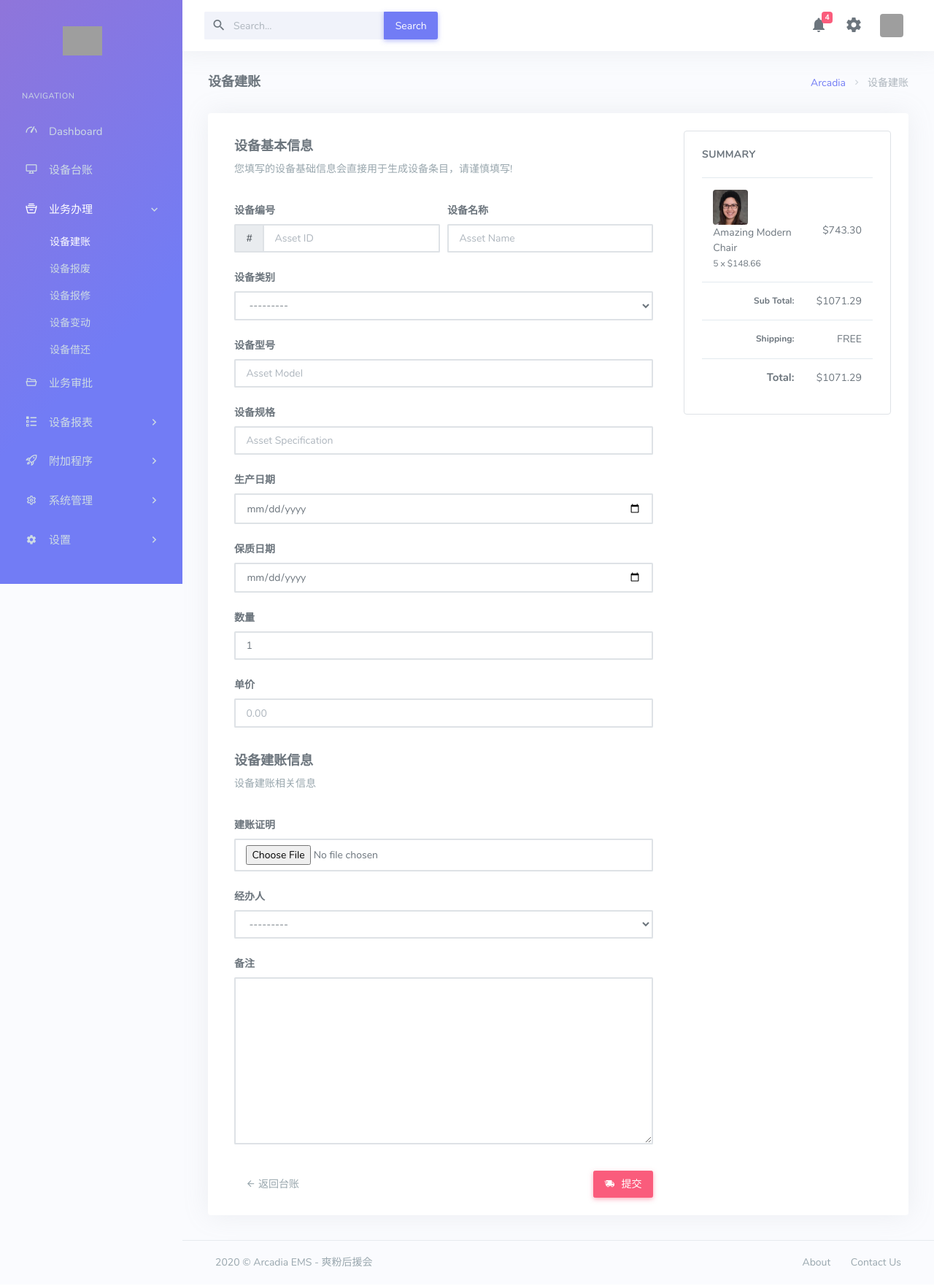
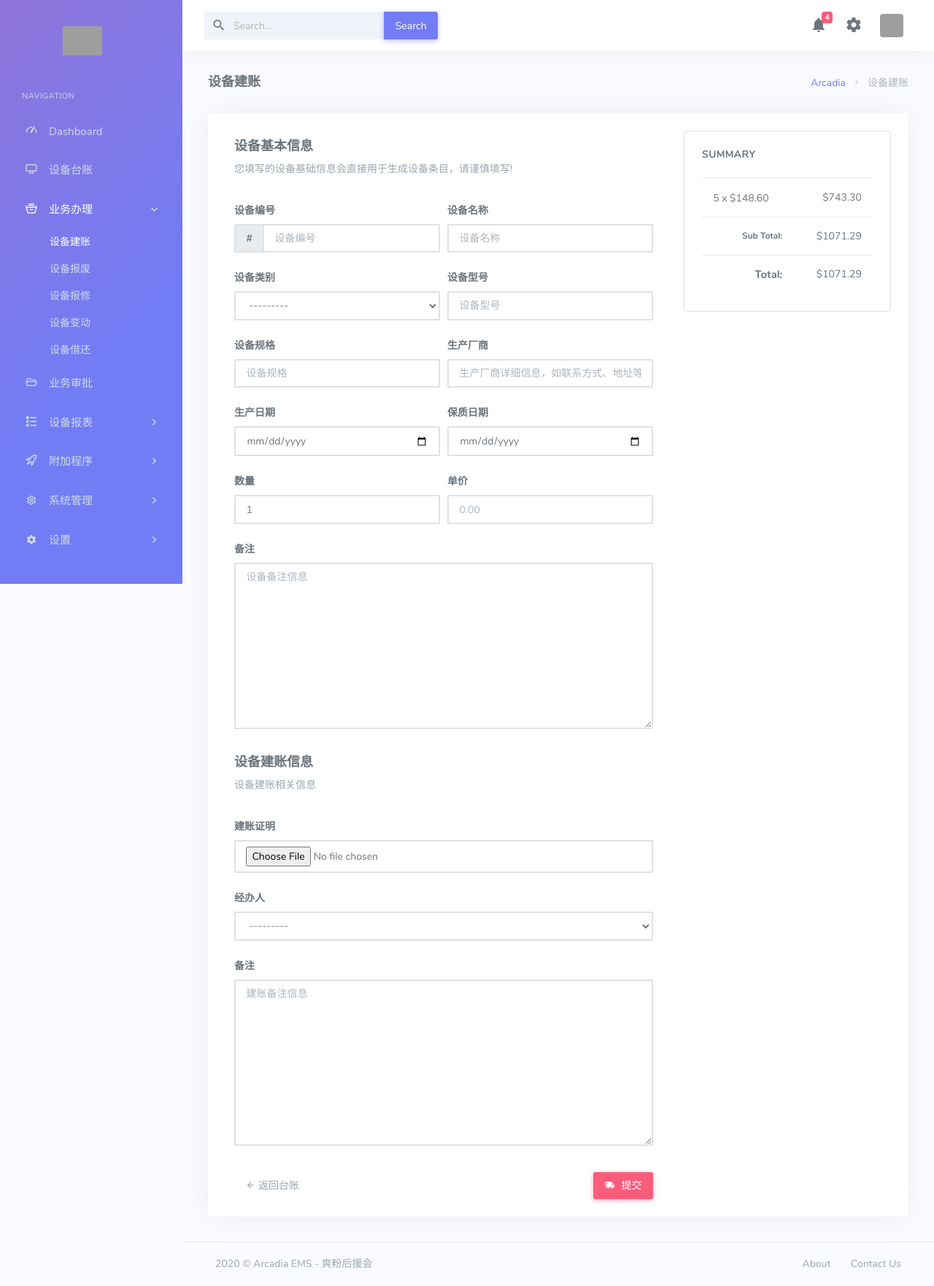
Before and after one commit to biopuppet/Arcadia-EMS, a Django app: page /asset/create/ in a window 1280 px wide. Shown: the whole page at 73% size. Before the commit the page ends 1736 px from the top, so only its background shows below. Run offline with Django 3.2, Linux system fonts and the light colour scheme; data that the repository does not hold is empty; some libraries are stand-ins or nearby versions; grey boxes are pictures that could not be loaded.

Commit message:
fix(asset): Update asset creation feature.
Fix typos in asset models.
Add more keys in asset forms.
Reset migrations.
create-asset.html is rather ugly...

```diff
--- a/asset/forms.py
+++ b/asset/forms.py
@@ -1,3 +1,5 @@
+import re
+
 from django import forms
 from django.forms import TextInput, Select
 
@@ -16,13 +18,13 @@ class AssetForm(forms.ModelForm):
         label="设备编号",
         required=True,
         max_length=30,
-        widget=TextInput(attrs={'class': 'form-control', 'placeholder': "Asset ID", }, )
+        widget=TextInput(attrs={'class': 'form-control', 'placeholder': "设备编号", }, )
     )
     name = forms.CharField(
         label="设备名称",
         required=True,
         max_length=50,
-        widget=TextInput(attrs={'class': 'form-control', 'placeholder': "Asset Name", }, )
+        widget=TextInput(attrs={'class': 'form-control', 'placeholder': "设备名称", }, )
     )
     category = forms.ModelChoiceField(
         label="设备类别",
@@ -34,13 +36,19 @@ class AssetForm(forms.ModelForm):
         label="设备型号",
         required=False,
         max_length=30,
-        widget=TextInput(attrs={'class': 'form-control', 'placeholder': "Asset Model", }, )
+        widget=TextInput(attrs={'class': 'form-control', 'placeholder': "设备型号", }, )
     )
     spec = forms.CharField(
         label="设备规格",
         required=False,
         max_length=30,
-        widget=TextInput(attrs={'class': 'form-control', 'placeholder': "Asset Specification", }, )
+        widget=TextInput(attrs={'class': 'form-control', 'placeholder': "设备规格", }, )
+    )
+    manufacturer = forms.CharField(
+        label="生产厂商",
+        required=False,
+        max_length=50,
+        widget=TextInput(attrs={'class': 'form-control', 'placeholder': "生产厂商详细信息，如联系方式、地址等", }, )
     )
     # status = forms.ChoiceField(
     #     label="状态",
@@ -70,14 +78,32 @@ class AssetForm(forms.ModelForm):
         widget=forms.widgets.TextInput(
             attrs={'class': 'form-control', 'placeholder': '0.00'}),
     )
+    note = forms.CharField(
+        label="备注",
+        required=False,
+        widget=forms.widgets.Textarea(attrs={'class': 'form-control', 'placeholder': '设备备注信息'})
+    )
 
     class Meta:
         model = Asset
         fields = [
-            'aid', 'name', 'category', 'model', 'spec', 'produced_on', 'expired_on',
-            'quantity', 'price',
+            'aid', 'name', 'category', 'model', 'spec', 'manufacturer', 'produced_on', 'expired_on',
+            'quantity', 'price', 'note',
         ]
 
+    def clean_price(self):
+        price = self.cleaned_data.get('price')
+        regex_price = r"^([0-9]+|[0-9]{1,3}(,[0-9]{3})*)(.[0-9]{1,2})?$"
+        if price and not re.match(regex_price, str(price)):
+            raise forms.ValidationError("非法金额格式，合法格式如199, 10.02")
+        return price
+
+    def clean_quantity(self):
+        quantity = self.cleaned_data.get('quantity')
+        print(quantity)
+        if quantity and quantity <= 0:
+            raise forms.ValidationError("非法数量")
+        return quantity
 
 class AssetCreationForm(forms.ModelForm):
     """
@@ -85,6 +111,7 @@ class AssetCreationForm(forms.ModelForm):
     """
     error_messages = {
     }
+
     credentials = forms.FileField(
         label="建账证明",
         required=False,
@@ -99,7 +126,7 @@ class AssetCreationForm(forms.ModelForm):
     note = forms.CharField(
         label="备注",
         required=False,
-        widget=forms.Textarea(attrs={'class': 'form-control', })
+        widget=forms.Textarea(attrs={'class': 'form-control', 'placeholder': '建账备注信息'})
     )
 
     class Meta:
@@ -107,9 +134,6 @@ class AssetCreationForm(forms.ModelForm):
         fields = [
             'credentials', 'transactor', 'note',
         ]
-        error_messages = {
-
-        }
 
     # def clean_id(self):
     #     aid = self.cleaned_data.get("id")
--- a/asset/models.py
+++ b/asset/models.py
@@ -17,7 +17,7 @@ class Asset(models.Model):
     spec = models.CharField(max_length=30, blank=True, verbose_name='设备规格')
     manufacturer = models.CharField(max_length=50, null=True, blank=True, verbose_name='生产厂商')
     produced_on = models.DateField(null=True, blank=True, verbose_name='生产日期')
-    acquired_on = models.DateField(auto_now_add=True, verbose_name='购置日期')
+    acquired_at = models.DateTimeField(auto_now_add=True, verbose_name='购置日期')
     expired_on = models.DateField(null=True, blank=True, verbose_name='保质日期')
     department = models.ForeignKey(Department, null=True, on_delete=models.SET_NULL,
                                    related_name='%(class)s_department_assets',
@@ -36,7 +36,7 @@ class BaseAppModel(models.Model):
                                    related_name='%(class)s_transacted_assets',
                                    verbose_name='经办人')
     note = models.TextField(blank=True, verbose_name='备注')
-    status = models.CharField(max_length=10, default='审批中', verbose_name='审批状态')
+    status = models.CharField(max_length=10, default='审核中', verbose_name='审批状态')
     reviewer = models.ForeignKey(UserProfile, on_delete=models.SET_NULL, null=True,
                                  related_name='%(class)s_reviewed_assets',
                                  verbose_name='审批人')
--- a/asset/templates/create-asset.html
+++ b/asset/templates/create-asset.html
@@ -5,7 +5,11 @@
     <!-- Start Content-->
     <div class="container-fluid">
         {% include 'base-page-title.html' with title_name='设备建账' %}
-
+        {% if msg %}
+            <div class="alert alert-success" role="alert">
+                {{ msg }}
+            </div>
+        {% endif %}
         <div class="row">
             <div class="col-12">
                 <div class="card">
@@ -25,23 +29,43 @@
                                                 </div>
                                                 {{ asset_form.aid }}
                                             </div>
-                                            {{ asset_form.aid.errors }}
+                                            {% if asset_form.aid.errors %}
+                                                <div class="alert alert-warning">{{ asset_form.aid.errors }}</div>
+                                            {% endif %}
                                         </div>
+
                                         <div class="col-6 mb-3">
                                             {{ asset_form.name.label_tag | capfirst }}
                                             {{ asset_form.name }}
-                                            {{ asset_form.name.errors }}
+                                            {% if asset_form.name.errors %}
+                                                <div class="alert alert-warning">{{ asset_form.name.errors }}</div>
+                                            {% endif %}
                                         </div>
                                     </div>
                                     {% for item in asset_form %}
-                                        {% if not item.name == "aid" and not item.name == "name" %}
-                                            <div class="form-group mb-3">
-                                                {{ item.label_tag }}
-                                                {{ item }}
-                                                {{ item.errors }}
+                                        {% if not item.name == "aid" and not item.name == "name" and not item.name == 'note' %}
+                                            {% if item.name == "category" or item.name == 'spec' or item.name == 'produced_on' or item.name == 'quantity' %}
+                                                <div class="form-row">
+                                            {% endif %}
+
+                                        <div class="col-6 mb-3">
+                                            {{ item.label_tag | capfirst }}
+                                            {{ item }}
+                                            {% if item.errors %}
+                                                <div class="alert-warning">{{ item.errors }}</div>
+                                            {% endif %}
+                                        </div>
+
+
+                                        {% if item.name == "model" or item.name == 'manufacturer' or item.name == 'expired_on' or item.name == 'price' %}
                                             </div>
                                         {% endif %}
+                                        {% endif %}
                                     {% endfor %}
+                                    <div class="form-group mb-3">
+                                        {{ asset_form.note.label_tag }}
+                                        {{ asset_form.note }}
+                                    </div>
 
                                     <h4 class="mt-lg-4">设备建账信息</h4>
                                     <p class="text-muted mb-4">设备建账相关信息</p>
@@ -52,6 +76,7 @@
                                             {{ item.errors }}
                                         </div>
                                     {% endfor %}
+
                                     <div class="row mt-4">
                                         <div class="col-sm-6">
                                             <a href="{% url 'asset:index' %}"
@@ -75,15 +100,8 @@
                                             <tbody>
                                             <tr>
                                                 <td>
-                                                    <img src="{% static 'htmlimg/avatar-3.jpg' %}"
-                                                         alt="contact-img" title="contact-img"
-                                                         class="rounded mr-2" height="48">
                                                     <p class="m-0 d-inline-block align-middle">
-                                                        <a href="https://coderthemes.com/hyper/saas/apps-ecommerce-products-details.html"
-                                                           class="text-body font-weight-semibold">Amazing
-                                                            Modern Chair</a>
-                                                        <br>
-                                                        <small>5 x $148.66</small>
+                                                        5 x $148.60
                                                     </p>
                                                 </td>
                                                 <td class="text-right">
@@ -100,14 +118,6 @@
                                             </tr>
                                             <tr class="text-right">
                                                 <td>
-                                                    <h6 class="m-0">Shipping:</h6>
-                                                </td>
-                                                <td class="text-right">
-                                                    FREE
-                                                </td>
-                                            </tr>
-                                            <tr class="text-right">
-                                                <td>
                                                     <h5 class="m-0">Total:</h5>
                                                 </td>
                                                 <td class="text-right font-weight-semibold">
@@ -119,7 +129,6 @@
                                     </div>
                                     <!-- end table-responsive -->
                                 </div> <!-- end .border-->
-
                             </div> <!-- end col -->
                         </div> <!-- end row-->
                     </div> <!-- end card-body-->
@@ -128,27 +137,7 @@
         </div>
         <!-- end row-->
     </div> <!-- container -->
-
-
 {% endblock %}
 
 {% block js-footer %}
-    <script src="{% static 'javascript/vendor.min.js' %}"></script>
-    <script type="text/javascript">
-        $(function () {
-            $('.nav-item .nav-link:first').click();
-        });
-
-        function show_tab(id) {
-            $('.tab-pane').removeClass('show active');
-            $('#' + id).addClass('show active');
-        }
-
-        function submit_asset_info() {
-
-            $('.nav-item :last').click();
-        }
-    </script>
-    <script>
-    </script>
 {% endblock %}
--- a/asset/views.py
+++ b/asset/views.py
@@ -19,15 +19,23 @@ class AssetIndexView(View):
             asset_list = []
             for asset in Asset.objects.all():
                 asset_list.append({
+                    'id': asset.id,
                     'aid': asset.aid,
                     'name': asset.name,
                     'spec': asset.spec,
-                    'acquired_on': str(asset.acquired_on),
+                    'acquired_at': asset.acquired_at.strftime("%Y-%m-%d %H:%M:%S"),
+                    'manufacturer': asset.manufacturer,
+                    'produced_on': str(asset.produced_on),
+                    'expired_on': str(asset.expired_on),
                     'department': asset.department,
                     'status': asset.status,
                     'quantity': asset.quantity,
+                    'price': str(asset.price),
                 })
             return HttpResponse(json.dumps(asset_list), content_type='application/json')
+        else:
+            assets = Asset.objects.all()
+            return render(request, 'asset.html', {'assets': assets})
 
 
 class AssetProfileView(View):
@@ -48,33 +56,26 @@ class AssetCreationView(View):
         return render(request, 'create-asset.html', ret)
 
     def post(self, request):
-        print(request.POST)
-        asset_form = AssetForm(request.POST)
-        asset_creation_form = AssetCreationForm(request.POST)
-        assets = Asset.objects.all()
-        asset = None
-        if asset_form.is_valid():
-            print("asset_form valid")
+        asset_form = AssetForm(request.POST, auto_id="form-asset-create-%s", label_suffix='')
+        asset_creation_form = AssetCreationForm(request.POST, auto_id="form-asset-%s", label_suffix='')
+        ret = {
+            'asset_creation_form': asset_creation_form,
+            'asset_form': asset_form,
+        }
+        if asset_form.is_valid() and asset_creation_form.is_valid():
             asset = asset_form.save()
-            print(asset)
-            if asset_creation_form.is_valid():
-                # form.save()
-                asset_creation = asset_creation_form.save()
-                asset_creation.asset = asset
-                print(asset_creation.asset)
-                print('creation form valid')
-                ret = {'status': 'success'}
-            else:
-                ret = {
-                    'status': 'fail',
-                    'asset_creation_form_errors': asset_creation_form.errors
-                }
-                print(asset_creation_form.errors)
+            asset_creation = asset_creation_form.save()
+            asset_creation.asset = asset
+            # TODO: deal with file input
+            asset_creation.save()
+            ret.update({'msg': '编号【{}】设备建账申请已提交！'.format(asset.aid)})
         else:
-            ret = {
-                'status': 'fail',
-                'asset_form_errors': asset_form.errors
-            }
-            print(asset_form.errors)
-        return redirect('asset:index')
-        return HttpResponse(json.dumps(ret), content_type='application/json')
+            errors = dict()
+            if asset_form.errors:
+                errors = asset_form.errors
+            if asset_creation_form.errors:
+                errors.update(asset_creation_form.errors)
+            ret.update({
+                'error_msg': errors.as_ul()
+            })
+        return render(request, 'create-asset.html', ret)
```
Also changed, not shown: asset/templates/asset.html (+10 -9 lines), static/javascript/arcadia.datatable.asset.js (+40 -80 lines), static/javascript/arcadia.datatable.js (+93 -2 lines), asset/migrations/0001_initial.py, asset/migrations/0002_auto_20200429_2014.py (deleted), asset/migrations/0003_auto_20200429_2024.py (deleted).
